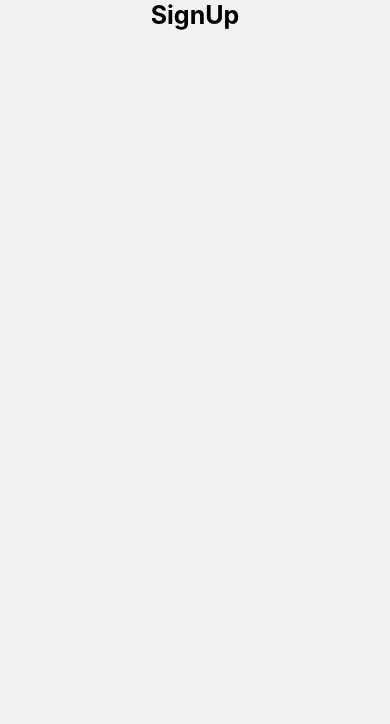
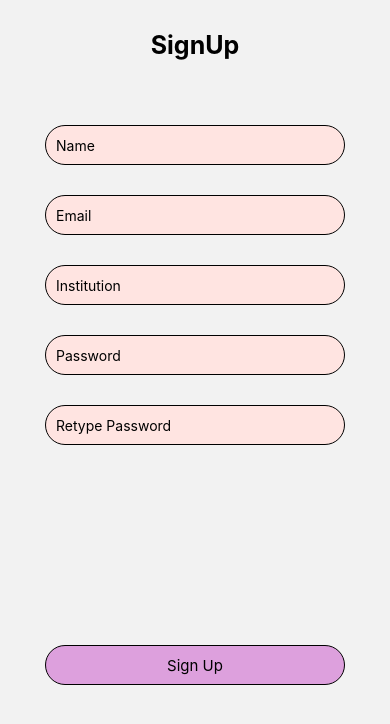
Before and after one commit to sazzad9911/EduPlanet, a React Native app: screen /SignUp in a window 390 px wide. Shown: the top 724 px of the page. Built offline with nearby package versions, Linux system fonts and the light colour scheme.

Commit message:
button done

```diff
--- a/components/contents/Button.js
+++ b/components/contents/Button.js
@@ -1,10 +1,22 @@
 import React from 'react';
-import {View} from 'react-native'
-const Button = () => {
+import { View, TouchableOpacity, Text } from 'react-native'
+import style from '../styles/style';
+const Button = (props) => {
     return (
-        <View>
+        <TouchableOpacity style={[style.signUpButton, {
+            justifyContent: 'center',
+            alignItems: 'center'
+        }]} onPress={() => props.onPress()}>
+            <Text style={{
+                fontSize: 15,
+                color: 'black',
+            }} >
+                {
+                    props.text ? props.text : '.'
+                }
+            </Text>
 
-        </View>
+        </TouchableOpacity>
     );
 };
 
--- a/components/screens/SignUp.js
+++ b/components/screens/SignUp.js
@@ -1,11 +1,68 @@
 import React from 'react';
-import {View,Text} from 'react-native'
+import { View, Text, TextInput, ScrollView } from 'react-native'
 import style from '../styles/style';
-const SignUp = () => {
+import Button from '../contents/Button';
+
+
+const SignUp = (props) => {
+
+    const [number, onChangeNumber] = React.useState(null);
+    const [number1, onChangeNumber1] = React.useState(null);
+    const [number2, onChangeNumber2] = React.useState(null);
+    const [number3, onChangeNumber3] = React.useState(null);
+    const [number4, onChangeNumber4] = React.useState(null);
+
     return (
-        <View>
-            <Text style={style.headLine}>SignUp</Text>
-        </View>
+        <ScrollView >
+
+            <View style={style.viewsignup}>
+                <Text style={style.headLine}>SignUp</Text>
+
+                <TextInput
+                    style={style.input}
+                    onChangeText={onChangeNumber}
+                    value={number}
+                    placeholder="Name"
+                    placeholderTextColor={'black'}
+
+                />
+                <TextInput
+                    style={style.input}
+                    onChangeText={onChangeNumber1}
+                    value={number1}
+                    placeholder="Email"
+                    placeholderTextColor={'black'}
+                />
+                <TextInput
+                    style={style.input}
+                    onChangeText={onChangeNumber2}
+                    value={number2}
+                    placeholder="Institution"
+                    placeholderTextColor={'black'}
+                />
+                <TextInput
+                    style={style.input}
+                    onChangeText={onChangeNumber3}
+                    value={number3}
+                    placeholder="Password"
+                    placeholderTextColor={'black'}
+                />
+                <TextInput
+                    style={style.input}
+                    onChangeText={onChangeNumber4}
+                    value={number4}
+                    placeholder="Retype Password"
+                    placeholderTextColor={'black'}
+                />
+
+                <View style={{
+                    marginTop:200
+                }}>
+                    <Button text='Sign Up'/>
+                </View>
+            </View>
+
+        </ScrollView>
     );
 };
 
--- a/components/styles/style.js
+++ b/components/styles/style.js
@@ -6,7 +6,9 @@ const style = StyleSheet.create({
         fontSize:25,
         fontWeight:'700',
         textAlign:'center',
-        color:'black'
+        color:'black',
+        marginBottom:35,
+        marginTop:30
     },
     text:{
         fontSize:16,
@@ -20,7 +22,32 @@ const style = StyleSheet.create({
         margin:10,
         justifyContent:'center',
         alignItems: 'center',
-    }
+    },
+    viewsignup:{
+
+        borderRadius: 40,
+        justifyContent:'center',
+        alignItems:'center'
+    },
+    signUpButton:{
+        height: 40,
+        width:300,
+
+        borderWidth: 0.5,
+        padding: 10,
+        borderRadius:20,
+        backgroundColor:'#dda0dd'
+    },
+    input: {
+        height: 40,
+        width:300,
+        marginTop:30,
+        borderWidth: 0.5,
+        padding: 10,
+        borderRadius:20,
+        backgroundColor:'#ffe4e1'
+      },
+
 })
 
 export default style
```
Also changed, not shown: 2 other files (tests, documents, lock files or other folders).
